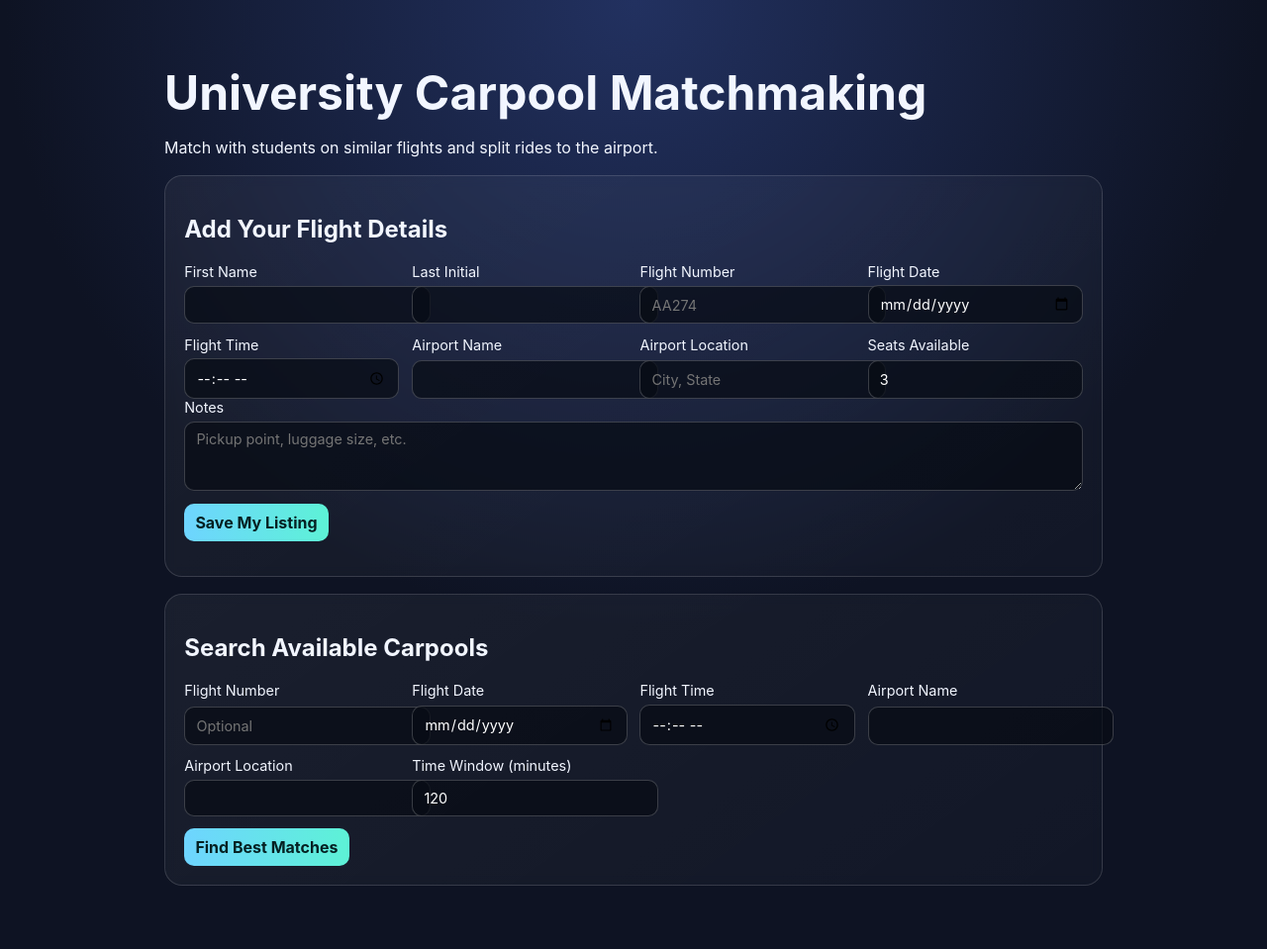
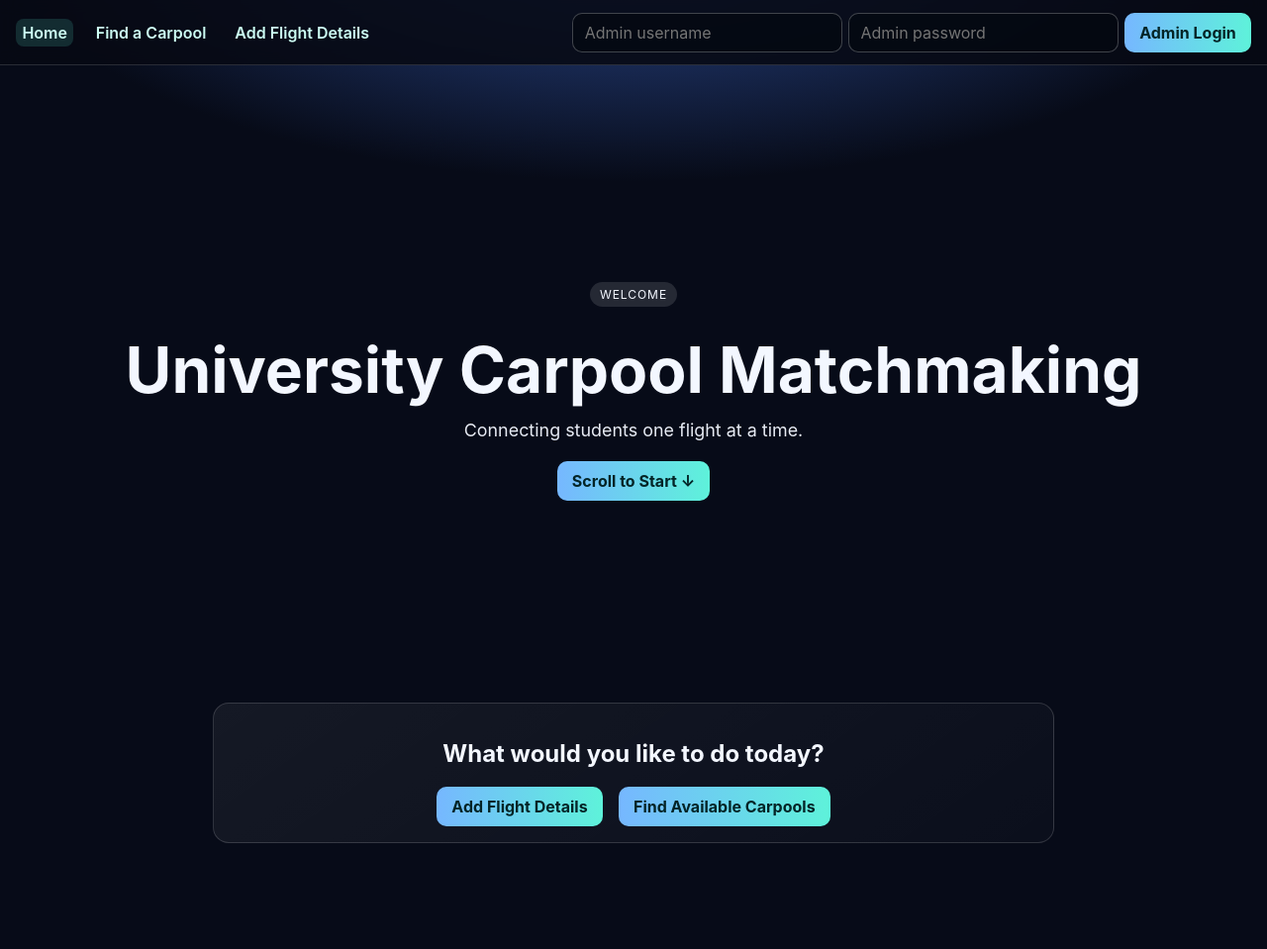
Before and after one commit to CodingGenius0001/univs-carpool-matchmaking, a Flask app: page / in a window 1280 px wide. Shown: the whole page at 99% size. After the commit the page ends 852 px from the top, so only its background shows below. Run offline with Flask 3, Linux system fonts and the light colour scheme.

Commit message:
Add welcome-first carpool flow with separated pages and SQLite persistence

```diff
--- a/app.py
+++ b/app.py
@@ -1,262 +1,321 @@
 from __future__ import annotations
 
-from dataclasses import asdict, dataclass
-from datetime import datetime, timedelta
+from datetime import datetime, timedelta, timezone
+import json
+import os
+import sqlite3
 from typing import Any
-import itertools
+from urllib.error import HTTPError, URLError
+from urllib.request import urlopen
 
-import json
-from urllib.error import URLError, HTTPError
-from urllib.request import urlopen
-from flask import Flask, jsonify, render_template, request
+from flask import Flask, g, jsonify, redirect, render_template, request, session, url_for
+from werkzeug.security import check_password_hash, generate_password_hash
 
 app = Flask(__name__)
+app.secret_key = os.getenv("FLASK_SECRET_KEY", "dev-only-change-me")
+
+ADMIN_USERNAME = "admin"
+ADMIN_PASSWORD_HASH = generate_password_hash("Keshavpsn!8")
+DATABASE_PATH = os.getenv("DATABASE_PATH", "carpool.db")
+
+AIRPORT_CODE_MAP = {
+    "SFO": {"name": "San Francisco International Airport", "location": "San Francisco, CA"},
+    "ONT": {"name": "Ontario International Airport", "location": "Ontario, CA"},
+    "LAX": {"name": "Los Angeles International Airport", "location": "Los Angeles, CA"},
+    "JFK": {"name": "John F. Kennedy International Airport", "location": "New York, NY"},
+    "EWR": {"name": "Newark Liberty International Airport", "location": "Newark, NJ"},
+}
 
 
-@dataclass
-class CarpoolEntry:
-    id: int
-    first_name: str
-    last_initial: str
-    flight_number: str
-    flight_time: str
-    flight_date: str
-    airport_name: str
-    airport_location: str
-    seats_available: int
-    notes: str
-    created_at: str
+def _now_utc() -> datetime:
+    return datetime.now(timezone.utc)
 
 
-ENTRY_COUNTER = itertools.count(1)
-ENTRIES: list[CarpoolEntry] = []
+def _clean_flight_code(code: str) -> str:
+    return "".join(code.upper().strip().split())
 
 
-def _seed_demo_entries() -> None:
-    if ENTRIES:
-        return
-
-    seed_time = datetime.utcnow() + timedelta(hours=2)
-    ENTRIES.append(
-        CarpoolEntry(
-            id=next(ENTRY_COUNTER),
-            first_name="Mia",
-            last_initial="K",
-            flight_number="AA274",
-            flight_time=seed_time.strftime("%H:%M"),
-            flight_date=seed_time.strftime("%Y-%m-%d"),
-            airport_name="John F. Kennedy International Airport",
-            airport_location="New York, NY",
-            seats_available=2,
-            notes="Can share ride from campus north gate.",
-            created_at=datetime.utcnow().isoformat() + "Z",
-        )
-    )
+def get_db() -> sqlite3.Connection:
+    if "db" not in g:
+        g.db = sqlite3.connect(DATABASE_PATH)
+        g.db.row_factory = sqlite3.Row
+    return g.db
 
 
-def _normalize(value: str) -> str:
-    return " ".join(value.strip().split()).lower()
+@app.teardown_appcontext
+def close_db(_: Any) -> None:
+    db = g.pop("db", None)
+    if db is not None:
+        db.close()
 
 
-def _parse_datetime(date_str: str, time_str: str) -> datetime | None:
-    try:
-        return datetime.strptime(f"{date_str} {time_str}", "%Y-%m-%d %H:%M")
-    except ValueError:
-        return None
+def init_db() -> None:
+    conn = sqlite3.connect(DATABASE_PATH)
+    conn.execute(
+        """
+        CREATE TABLE IF NOT EXISTS carpools (
+            id INTEGER PRIMARY KEY AUTOINCREMENT,
+            first_name TEXT NOT NULL,
+            last_initial TEXT NOT NULL,
+            phone TEXT NOT NULL,
+            flight_code TEXT NOT NULL,
+            airport_code TEXT NOT NULL,
+            airport_name TEXT NOT NULL,
+            airport_location TEXT NOT NULL,
+            flight_time_utc TEXT NOT NULL,
+            flight_date_utc TEXT NOT NULL,
+            seats_available INTEGER NOT NULL,
+            notes TEXT NOT NULL,
+            fetched_from TEXT NOT NULL,
+            status TEXT NOT NULL,
+            expires_at TEXT NOT NULL,
+            created_at TEXT NOT NULL
+        )
+        """
+    )
+    conn.commit()
+    conn.close()
 
 
-def _score_match(entry: CarpoolEntry, filters: dict[str, str]) -> tuple[int, list[str]]:
-    reasons: list[str] = []
-    score = 0
+def _cleanup_expired_entries() -> None:
+    now_iso = _now_utc().isoformat()
+    db = get_db()
+    db.execute("DELETE FROM carpools WHERE expires_at <= ?", (now_iso,))
+    db.commit()
 
-    entry_airport = _normalize(entry.airport_name)
-    filter_airport = _normalize(filters.get("airport_name", ""))
-    if filter_airport and filter_airport in entry_airport:
-        score += 40
-        reasons.append("Same airport name")
 
-    entry_location = _normalize(entry.airport_location)
-    filter_location = _normalize(filters.get("airport_location", ""))
-    if filter_location and filter_location in entry_location:
-        score += 20
-        reasons.append("Similar airport location")
+def _fetch_flight_live(flight_code: str) -> dict[str, str]:
+    try:
+        with urlopen("https://opensky-network.org/api/states/all", timeout=8) as response:
+            payload = json.loads(response.read().decode("utf-8"))
+    except (URLError, HTTPError, TimeoutError, json.JSONDecodeError):
+        return {"status": "unknown", "source": "opensky_unavailable"}
 
-    entry_flight = _normalize(entry.flight_number)
-    filter_flight = _normalize(filters.get("flight_number", ""))
-    if filter_flight and filter_flight == entry_flight:
-        score += 40
-        reasons.append("Exact flight match")
+    for state in payload.get("states") or []:
+        callsign = (state[1] or "").strip().upper()
+        if callsign == flight_code:
+            observed = datetime.fromtimestamp(payload.get("time", 0), tz=timezone.utc) if payload.get("time") else _now_utc()
+            expires_at = observed + timedelta(hours=6)
+            return {
+                "status": "airborne" if not state[8] else "on_ground",
+                "source": "opensky",
+                "flight_time_utc": observed.strftime("%H:%M"),
+                "flight_date_utc": observed.strftime("%Y-%m-%d"),
+                "expires_at": expires_at.isoformat(),
+            }
 
-    requested_dt = _parse_datetime(filters.get("flight_date", ""), filters.get("flight_time", ""))
-    entry_dt = _parse_datetime(entry.flight_date, entry.flight_time)
+    return {"status": "not_found_live", "source": "opensky"}
 
-    if requested_dt and entry_dt:
-        delta_minutes = abs((entry_dt - requested_dt).total_seconds()) / 60
-        time_window = int(filters.get("time_window_minutes", 120) or 120)
-        if delta_minutes <= time_window:
-            closeness = max(0, 1 - (delta_minutes / max(time_window, 1)))
-            score += int(30 * closeness)
-            reasons.append(f"Flight time within {int(delta_minutes)} minutes")
 
-    return score, reasons
+def _resolve_airport(code: str) -> tuple[str, str]:
+    airport = AIRPORT_CODE_MAP.get(code)
+    if airport:
+        return airport["name"], airport["location"]
+    return f"Airport {code}", "Unknown location"
+
+
+def _serialize_entry(row: sqlite3.Row, include_phone: bool = False) -> dict[str, Any]:
+    data = dict(row)
+    if not include_phone:
+        data.pop("phone", None)
+    return data
+
+
+def _require_admin() -> bool:
+    return bool(session.get("admin_authed"))
 
 
 @app.get("/")
-def home() -> Any:
-    return render_template("index.html")
+def landing() -> Any:
+    return render_template("welcome.html")
+
+
+@app.get("/landing")
+def landing_legacy() -> Any:
+    return redirect(url_for("landing"), code=302)
+
+
+@app.get("/add-flight-details")
+def add_flight_details_page() -> Any:
+    return render_template("add_flight_details.html")
+
+
+@app.get("/find-a-carpool")
+def find_a_carpool_page() -> Any:
+    return render_template("find_a_carpool.html")
+
+
+@app.get("/join")
+def join_page() -> Any:
+    return redirect(url_for("add_flight_details_page"), code=302)
+
+
+@app.get("/search")
+def search_page() -> Any:
+    return redirect(url_for("find_a_carpool_page"), code=302)
 
 
 @app.post("/api/carpools")
 def create_carpool() -> Any:
+    _cleanup_expired_entries()
     data = request.get_json(silent=True) or request.form.to_dict()
-    required_fields = [
-        "first_name",
-        "last_initial",
-        "flight_number",
-        "flight_time",
-        "flight_date",
-        "airport_name",
-        "airport_location",
-    ]
-    missing = [field for field in required_fields if not str(data.get(field, "")).strip()]
+
+    required = ["first_name", "last_initial", "phone", "flight_code", "airport_code"]
+    missing = [k for k in required if not str(data.get(k, "")).strip()]
     if missing:
         return jsonify({"error": "Missing required fields", "missing": missing}), 400
 
-    entry = CarpoolEntry(
-        id=next(ENTRY_COUNTER),
-        first_name=data["first_name"].strip().title(),
-        last_initial=data["last_initial"].strip()[:1].upper(),
-        flight_number=data["flight_number"].strip().upper(),
-        flight_time=data["flight_time"].strip(),
-        flight_date=data["flight_date"].strip(),
-        airport_name=data["airport_name"].strip(),
-        airport_location=data["airport_location"].strip(),
-        seats_available=int(data.get("seats_available", 3) or 3),
-        notes=str(data.get("notes", "")).strip(),
-        created_at=datetime.utcnow().isoformat() + "Z",
+    if len(data["last_initial"].strip()) != 1:
+        return jsonify({"error": "last_initial must be exactly 1 character"}), 400
+
+    airport_code = data["airport_code"].upper().strip()
+    if len(airport_code) != 3:
+        return jsonify({"error": "airport_code must be a 3-letter airport code"}), 400
+
+    flight_code = _clean_flight_code(data["flight_code"])
+    flight_info = _fetch_flight_live(flight_code)
+    airport_name, airport_location = _resolve_airport(airport_code)
+
+    created_at = _now_utc().isoformat()
+    expires_at = flight_info.get("expires_at") or (_now_utc() + timedelta(hours=12)).isoformat()
+
+    db = get_db()
+    cursor = db.execute(
+        """
+        INSERT INTO carpools (
+            first_name,last_initial,phone,flight_code,airport_code,airport_name,airport_location,
+            flight_time_utc,flight_date_utc,seats_available,notes,fetched_from,status,expires_at,created_at
+        ) VALUES (?, ?, ?, ?, ?, ?, ?, ?, ?, ?, ?, ?, ?, ?, ?)
+        """,
+        (
+            data["first_name"].strip().title(),
+            data["last_initial"].strip()[:1].upper(),
+            data["phone"].strip(),
+            flight_code,
+            airport_code,
+            airport_name,
+            airport_location,
+            flight_info.get("flight_time_utc", "Unknown"),
+            flight_info.get("flight_date_utc", "Unknown"),
+            int(data.get("seats_available", 3) or 3),
+            str(data.get("notes", "")).strip(),
+            flight_info.get("source", "fallback"),
+            flight_info.get("status", "unknown"),
+            expires_at,
+            created_at,
+        ),
     )
-    ENTRIES.append(entry)
-    return jsonify({"message": "Carpool entry created", "entry": asdict(entry)}), 201
+    db.commit()
+
+    row = db.execute("SELECT * FROM carpools WHERE id = ?", (cursor.lastrowid,)).fetchone()
+    return jsonify({"message": "Added to carpool database", "entry": _serialize_entry(row)}), 201
 
 
 @app.get("/api/carpools/search")
 def search_carpools() -> Any:
-    filters = request.args.to_dict()
-    include_all = request.args.get("include_all", "false").lower() == "true"
+    _cleanup_expired_entries()
+    flight_code = _clean_flight_code(request.args.get("flight_code", ""))
+    airport_code = request.args.get("airport_code", "").upper().strip()
 
-    matches = []
-    for entry in ENTRIES:
-        score, reasons = _score_match(entry, filters)
-        if include_all or score > 0:
-            payload = asdict(entry)
-            payload["match_score"] = score
-            payload["match_reasons"] = reasons
-            matches.append(payload)
+    db = get_db()
+    rows = db.execute("SELECT * FROM carpools ORDER BY created_at DESC").fetchall()
 
-    matches.sort(key=lambda row: row["match_score"], reverse=True)
-    return jsonify(
-        {
-            "count": len(matches),
-            "filters": filters,
-            "results": matches,
-        }
-    )
+    results: list[dict[str, Any]] = []
+    for row in rows:
+        entry = dict(row)
+        score = 0
+        reasons: list[str] = []
+        if flight_code and entry["flight_code"] == flight_code:
+            score += 70
+            reasons.append("Exact flight code match")
+        if airport_code and entry["airport_code"] == airport_code:
+            score += 30
+            reasons.append("Same airport code")
+        if score > 0 or (not flight_code and not airport_code):
+            public_row = _serialize_entry(row)
+            public_row["match_score"] = score
+            public_row["match_reasons"] = reasons
+            results.append(public_row)
+
+    results.sort(key=lambda r: r["match_score"], reverse=True)
+    return jsonify({"count": len(results), "results": results})
 
 
-@app.get("/api/flight-status")
-def flight_status() -> Any:
-    """Best-effort OpenSky lookup by callsign (e.g., 'UAL123')."""
-    flight_number = request.args.get("flight_number", "").strip().upper()
-    if not flight_number:
-        return jsonify({"error": "flight_number query parameter is required"}), 400
-
-    try:
-        with urlopen("https://opensky-network.org/api/states/all", timeout=8) as response:
-            payload = json.loads(response.read().decode("utf-8"))
-    except (URLError, HTTPError, TimeoutError, json.JSONDecodeError):
-        return (
-            jsonify(
-                {
-                    "flight_number": flight_number,
-                    "status": "unknown",
-                    "message": "OpenSky unavailable right now. Consider adding a paid flight-status API for reliability.",
-                }
-            ),
-            503,
-        )
-
-    states = payload.get("states") or []
-    for state in states:
-        callsign = (state[1] or "").strip().upper()
-        if callsign == flight_number:
-            updated_at = datetime.utcfromtimestamp(payload.get("time", 0)) if payload.get("time") else None
-            return jsonify(
-                {
-                    "flight_number": flight_number,
-                    "status": "airborne",
-                    "source": "OpenSky",
-                    "last_seen_utc": updated_at.isoformat() + "Z" if updated_at else None,
-                    "position": {"longitude": state[5], "latitude": state[6], "altitude_m": state[7]},
-                    "velocity_mps": state[9],
-                    "origin_country": state[2],
-                }
-            )
-
-    return jsonify(
-        {
-            "flight_number": flight_number,
-            "status": "not_found_live",
-            "message": "No live OpenSky match for this callsign right now.",
-        }
-    )
+@app.get("/api/carpools/<int:entry_id>")
+def carpool_details(entry_id: int) -> Any:
+    _cleanup_expired_entries()
+    row = get_db().execute("SELECT * FROM carpools WHERE id = ?", (entry_id,)).fetchone()
+    if not row:
+        return jsonify({"error": "Not found"}), 404
+    return jsonify({"entry": _serialize_entry(row, include_phone=True)})
 
 
-@app.get("/api/llm-guide")
-def llm_guide() -> Any:
-    return jsonify(
-        {
-            "description": "LLM-friendly endpoints for University Carpool Matchmaking App",
-            "endpoints": [
-                {
-                    "method": "POST",
-                    "path": "/api/carpools",
-                    "purpose": "Create a rider/carpool listing",
-                    "required_fields": [
-                        "first_name",
-                        "last_initial",
-                        "flight_number",
-                        "flight_time",
-                        "flight_date",
-                        "airport_name",
-                        "airport_location",
-                    ],
-                },
-                {
-                    "method": "GET",
-                    "path": "/api/carpools/search",
-                    "purpose": "Find matches by flight metadata",
-                    "recommended_query": [
-                        "flight_number",
-                        "flight_time",
-                        "flight_date",
-                        "airport_name",
-                        "airport_location",
-                        "time_window_minutes",
-                    ],
-                },
-                {
-                    "method": "GET",
-                    "path": "/api/flight-status",
-                    "purpose": "Live status lookup via OpenSky callsign match",
-                    "required_query": ["flight_number"],
-                },
-            ],
-        }
-    )
+@app.post("/admin/login")
+def admin_login() -> Any:
+    username = request.form.get("username", "")
+    password = request.form.get("password", "")
+    if username == ADMIN_USERNAME and check_password_hash(ADMIN_PASSWORD_HASH, password):
+        session["admin_authed"] = True
+        return redirect(url_for("admin_panel"))
+    return redirect(url_for("landing"))
 
 
-_seed_demo_entries()
+@app.get("/admin")
+def admin_panel() -> Any:
+    if not _require_admin():
+        return redirect(url_for("landing"))
+    _cleanup_expired_entries()
+    rows = get_db().execute("SELECT * FROM carpools ORDER BY created_at DESC").fetchall()
+    return render_template("admin.html", entries=[dict(row) for row in rows])
 
+
+@app.post("/admin/delete-all")
+def admin_delete_all() -> Any:
+    if not _require_admin():
+        return jsonify({"error": "Unauthorized"}), 401
+    db = get_db()
+    db.execute("DELETE FROM carpools")
+    db.commit()
+    return redirect(url_for("admin_panel"))
+
+
+@app.post("/admin/delete/<int:entry_id>")
+def admin_delete_entry(entry_id: int) -> Any:
+    if not _require_admin():
+        return jsonify({"error": "Unauthorized"}), 401
+    db = get_db()
+    db.execute("DELETE FROM carpools WHERE id = ?", (entry_id,))
+    db.commit()
+    return redirect(url_for("admin_panel"))
+
+
+@app.post("/admin/edit/<int:entry_id>")
+def admin_edit_entry(entry_id: int) -> Any:
+    if not _require_admin():
+        return jsonify({"error": "Unauthorized"}), 401
+
+    first_name = request.form.get("first_name", "").strip().title()
+    last_initial = request.form.get("last_initial", "").strip().upper()[:1]
+    phone = request.form.get("phone", "").strip()
+    notes = request.form.get("notes", "").strip()
+
+    db = get_db()
+    db.execute(
+        """
+        UPDATE carpools
+        SET first_name = COALESCE(NULLIF(?, ''), first_name),
+            last_initial = COALESCE(NULLIF(?, ''), last_initial),
+            phone = COALESCE(NULLIF(?, ''), phone),
+            notes = COALESCE(NULLIF(?, ''), notes)
+        WHERE id = ?
+        """,
+        (first_name, last_initial, phone, notes, entry_id),
+    )
+    db.commit()
+    return redirect(url_for("admin_panel"))
+
+
+init_db()
 
 if __name__ == "__main__":
     app.run(host="0.0.0.0", port=8000, debug=True)
--- a/static/styles.css
+++ b/static/styles.css
@@ -1,72 +1,25 @@
-:root {
-  --bg: #0e1323;
-  --card: #181f35;
-  --text: #f2f6ff;
-  --accent: #5df2d6;
-}
-
-* { box-sizing: border-box; }
-
-body {
-  margin: 0;
-  font-family: Inter, system-ui, sans-serif;
-  color: var(--text);
-  background: radial-gradient(circle at top, #223160, var(--bg) 55%);
-}
-
-.container {
-  max-width: 980px;
-  margin: 0 auto;
-  padding: 2rem 1rem 4rem;
-}
-
-.hero h1 {
-  margin-bottom: 0.4rem;
-  font-size: clamp(2rem, 4vw, 3rem);
-}
-
-.card {
-  background: linear-gradient(145deg, rgba(255,255,255,0.05), rgba(255,255,255,0.02));
-  border: 1px solid rgba(255,255,255,0.14);
-  border-radius: 18px;
-  backdrop-filter: blur(6px);
-  padding: 1.2rem;
-  margin-top: 1.1rem;
-}
-
-.grid {
-  display: grid;
-  grid-template-columns: repeat(auto-fit, minmax(180px, 1fr));
-  gap: 0.8rem;
-}
-
-label {
-  font-size: 0.9rem;
-  display: grid;
-  gap: 0.35rem;
-}
-
-input, textarea, button {
-  font: inherit;
-  border-radius: 10px;
-  border: 1px solid rgba(255,255,255,0.2);
-  background: rgba(8, 12, 20, 0.7);
-  color: white;
-  padding: 0.55rem 0.7rem;
-}
-
-button {
-  margin-top: 0.8rem;
-  border: none;
-  cursor: pointer;
-  background: linear-gradient(90deg, #6ed4ff, var(--accent));
-  color: #052022;
-  font-weight: 700;
-}
-
-.result {
-  border: 1px solid rgba(93, 242, 214, 0.45);
-  border-radius: 12px;
-  padding: 0.8rem;
-  margin-top: 0.7rem;
-}
+:root{--bg:#070b18;--bg2:#121f48;--card:#101a36;--text:#f3f7ff;--accent:#5ef2da;--accent2:#76b7ff;--danger:#ff6f7d}
+*{box-sizing:border-box}
+html{scroll-behavior:smooth}
+body{margin:0;font-family:Inter,system-ui,sans-serif;color:var(--text);background:radial-gradient(1200px 500px at 50% -10%,#2e4f9c,var(--bg) 55%)}
+main,.container{max-width:1100px;margin:0 auto;padding:1.2rem}
+.site-header{position:sticky;top:0;z-index:10;display:flex;justify-content:space-between;align-items:center;gap:.8rem;padding:.8rem 1rem;background:rgba(7,10,20,.88);backdrop-filter:blur(8px);border-bottom:1px solid rgba(255,255,255,.14)}
+.nav-links{display:flex;gap:1rem;flex-wrap:wrap}
+.nav-links a{color:#cdfef4;text-decoration:none;font-weight:600;padding:.25rem .4rem;border-radius:8px}
+.nav-links a.active,.nav-links a:hover{background:rgba(94,242,218,.15)}
+.admin-login{display:flex;gap:.4rem;align-items:center}
+input,textarea,button{font:inherit;border-radius:10px;border:1px solid rgba(255,255,255,.24);background:rgba(5,8,16,.75);color:#fff;padding:.55rem .7rem}
+button,.button-link,.scroll-button{background:linear-gradient(90deg,var(--accent2),var(--accent));color:#032426;border:none;cursor:pointer;font-weight:700;text-decoration:none;padding:.62rem .95rem;border-radius:10px;display:inline-block}
+.hero-screen{min-height:76vh;display:grid;place-content:center;text-align:center;gap:.8rem;padding:2rem 1rem}
+.badge{display:inline-block;justify-self:center;background:rgba(255,255,255,.12);padding:.3rem .65rem;border-radius:999px;font-size:.75rem;letter-spacing:.08em}
+h1{font-size:clamp(2.3rem,6vw,4rem);margin:0}
+.tagline{font-size:1.12rem;opacity:.95;margin:0 auto;max-width:560px}
+.scroll-button{justify-self:center;margin-top:.5rem}
+.card{background:linear-gradient(145deg,rgba(255,255,255,.06),rgba(255,255,255,.02));border:1px solid rgba(255,255,255,.15);padding:1rem;border-radius:16px}
+.actions{margin:1rem auto 3rem;max-width:850px;text-align:center}
+.actions .button-row{display:flex;gap:1rem;justify-content:center;flex-wrap:wrap}
+.grid{display:grid;grid-template-columns:repeat(auto-fit,minmax(180px,1fr));gap:.7rem}
+label{display:grid;gap:.35rem;font-size:.9rem}
+.result{margin-top:.8rem;padding:.8rem;border:1px solid rgba(100,228,209,.45);border-radius:12px}
+.disclaimer{font-size:.9rem;opacity:.9}.compact{margin-top:.5rem}
+.danger{background:linear-gradient(90deg,#ff8e9b,var(--danger));color:#35060d}
--- a/templates/add_flight_details.html
+++ b/templates/add_flight_details.html
@@ -11,7 +11,7 @@
       <nav class="nav-links">
         <a href="/">Home</a>
         <a href="/find-a-carpool">Find a Carpool</a>
-        <a href="/add-flight-details">Add Flight Details</a>
+        <a href="/add-flight-details" class="active">Add Flight Details</a>
       </nav>
     </header>
 
--- a/templates/find_a_carpool.html
+++ b/templates/find_a_carpool.html
@@ -10,7 +10,7 @@
     <header class="site-header">
       <nav class="nav-links">
         <a href="/">Home</a>
-        <a href="/find-a-carpool">Find a Carpool</a>
+        <a href="/find-a-carpool" class="active">Find a Carpool</a>
         <a href="/add-flight-details">Add Flight Details</a>
       </nav>
     </header>
```
Also changed, not shown: templates/admin.html (+7 -1 lines), templates/landing.html (+16 -8 lines), README.md.
